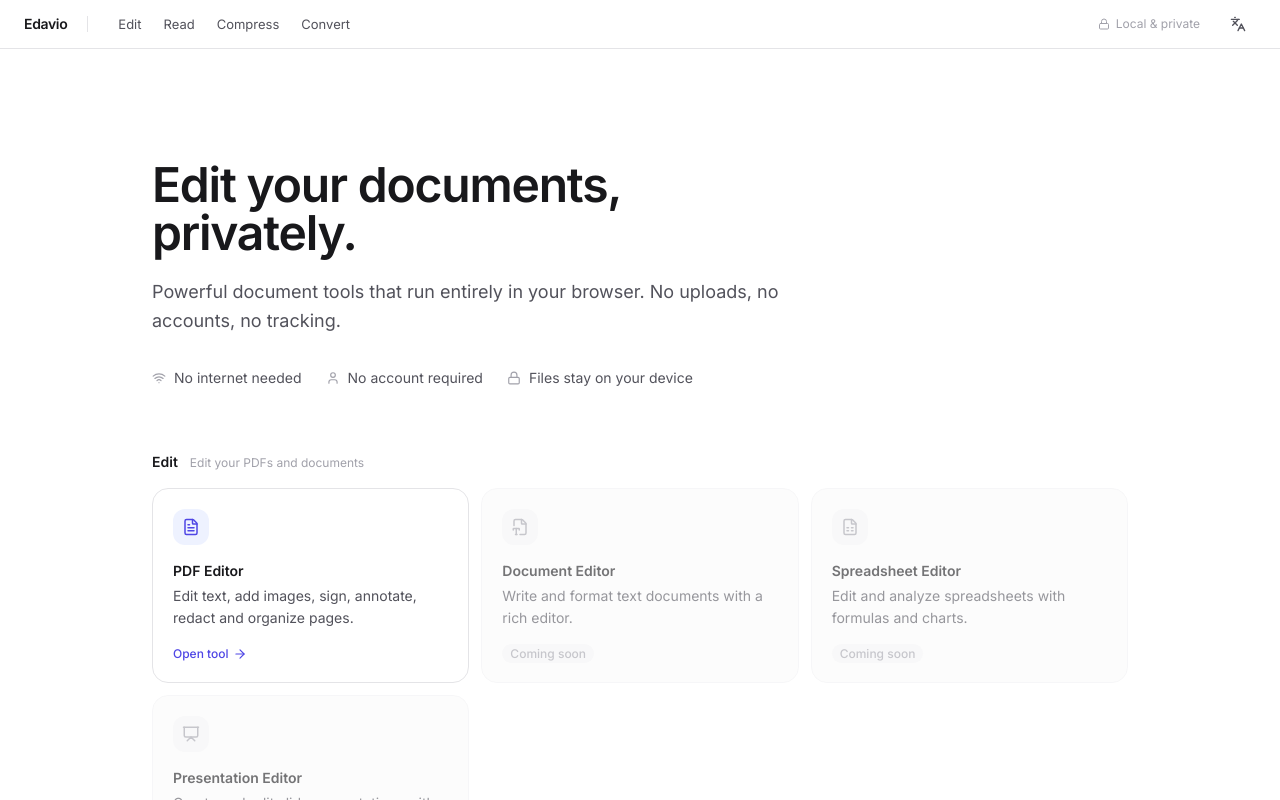
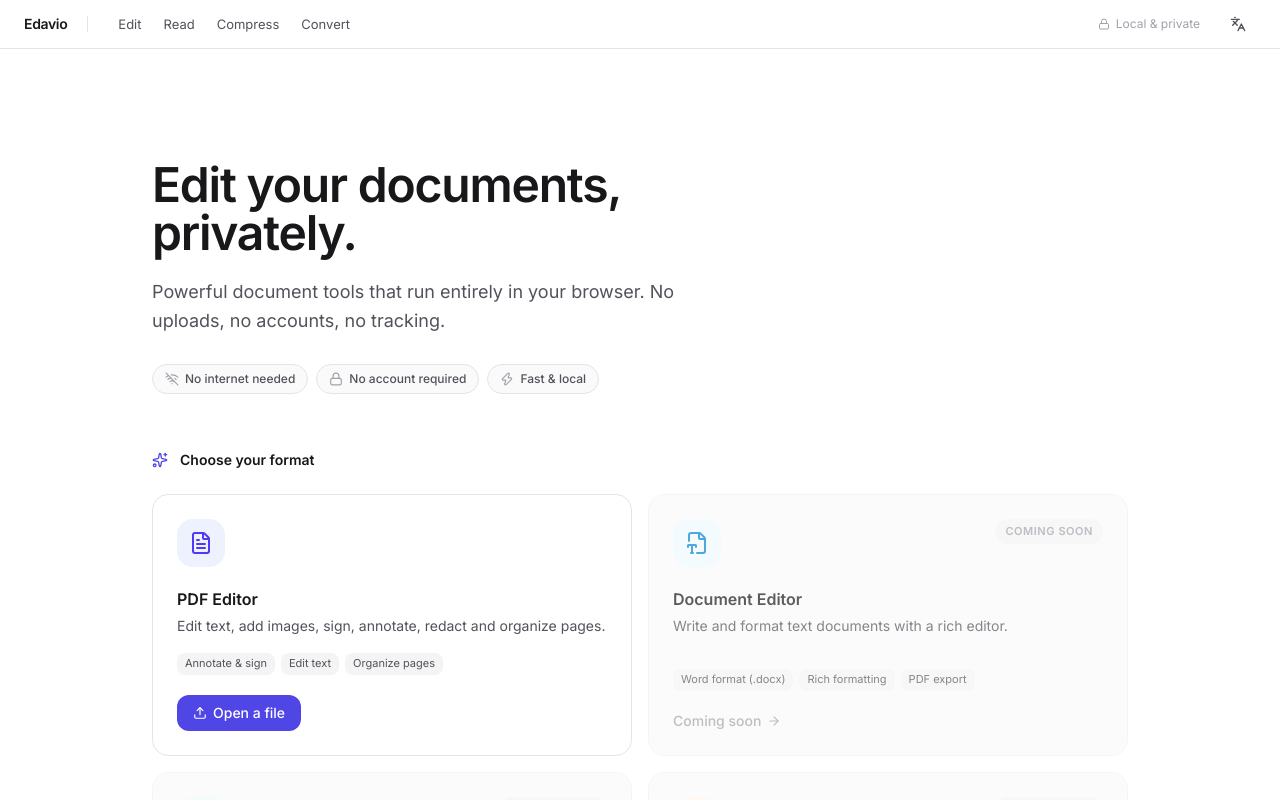
Before and after one commit to Julien2712/edavio, a React (Vite) app: page / in a window 1280 px wide. Built offline with nearby package versions, Linux system fonts and the light colour scheme.

Commit message:
feat(home): tool launcher cards - PDF/Docs/Excel/Diapo with file picker + i18n keys

```diff
--- a/src/core/i18n/locales/en.json
+++ b/src/core/i18n/locales/en.json
@@ -19,10 +19,35 @@
     "subtitle": "Powerful document tools that run entirely in your browser. No uploads, no accounts, no tracking.",
     "tools": "All sections",
     "open": "Open tool",
+    "openFile": "Open a file",
+    "openTool": "Open {{tool}}",
+    "orDrop": "or drag & drop",
     "comingSoon": "Coming soon",
+    "chooseFormat": "Choose your format",
+    "privacyNote": "Your files stay on your device. No uploads, no account required.",
     "heroFeature1": "No internet needed",
     "heroFeature2": "No account required",
-    "heroFeature3": "Files stay on your device"
+    "heroFeature3": "Fast & local",
+    "pdf": {
+      "feat1": "Annotate & sign",
+      "feat2": "Edit text",
+      "feat3": "Organize pages"
+    },
+    "docs": {
+      "feat1": "Word format (.docx)",
+      "feat2": "Rich formatting",
+      "feat3": "PDF export"
+    },
+    "excel": {
+      "feat1": "Excel format (.xlsx)",
+      "feat2": "Formulas & charts",
+      "feat3": "Dynamic tables"
+    },
+    "ppt": {
+      "feat1": "PowerPoint format (.pptx)",
+      "feat2": "Slides & transitions",
+      "feat3": "PDF export"
+    }
   },
   "tools": {
     "pdfEditor": {
--- a/src/core/i18n/locales/fr.json
+++ b/src/core/i18n/locales/fr.json
@@ -19,10 +19,35 @@
     "subtitle": "Des outils puissants qui s'exécutent entièrement dans votre navigateur. Pas de téléversement, pas de compte, pas de traçage.",
     "tools": "Toutes les sections",
     "open": "Ouvrir l'outil",
+    "openFile": "Ouvrir un fichier",
+    "openTool": "Ouvrir {{tool}}",
+    "orDrop": "ou glisser-déposer",
     "comingSoon": "Bientôt disponible",
+    "chooseFormat": "Choisissez votre format",
+    "privacyNote": "Vos fichiers restent sur votre appareil. Aucun envoi de données, aucun compte requis.",
     "heroFeature1": "Sans internet",
     "heroFeature2": "Sans compte",
-    "heroFeature3": "Fichiers sur votre appareil"
+    "heroFeature3": "Rapide & local",
+    "pdf": {
+      "feat1": "Annoter & signer",
+      "feat2": "Modifier le texte",
+      "feat3": "Organiser les pages"
+    },
+    "docs": {
+      "feat1": "Format Word (.docx)",
+      "feat2": "Mise en forme riche",
+      "feat3": "Export PDF"
+    },
+    "excel": {
+      "feat1": "Format Excel (.xlsx)",
+      "feat2": "Formules & graphiques",
+      "feat3": "Tableaux dynamiques"
+    },
+    "ppt": {
+      "feat1": "Format PowerPoint (.pptx)",
+      "feat2": "Diapositives & transitions",
+      "feat3": "Export PDF"
+    }
   },
   "tools": {
     "pdfEditor": {
--- a/src/pages/HomePage.tsx
+++ b/src/pages/HomePage.tsx
@@ -1,114 +1,278 @@
+import { useCallback, useRef } from 'react'
 import { useTranslation } from 'react-i18next'
-import { Link } from 'react-router-dom'
-import { TOOL_SECTIONS } from '@/core/tools/types'
-import { ToolRegistry } from '@/tools'
+import { useNavigate } from 'react-router-dom'
+import {
+  ArrowRight,
+  FileSpreadsheet,
+  FileText,
+  FileType2,
+  Lock,
+  Presentation,
+  Sparkles,
+  Upload,
+  WifiOff,
+  Zap,
+} from 'lucide-react'
 import { cn } from '@/lib/utils'
-import { ArrowRight, Lock, Wifi, User } from 'lucide-react'
 
-function HeroFeature({ icon: Icon, label }: { icon: React.ElementType; label: string }) {
+// ── Types ──────────────────────────────────────────────────────────────────────
+
+interface ToolCard {
+  id: string
+  nameKey: string
+  descriptionKey: string
+  badge?: string
+  color: string
+  iconBg: string
+  icon: React.ElementType
+  route: string
+  accept: string | null
+  available: boolean
+  features: string[]
+}
+
+// ── Tool definitions ───────────────────────────────────────────────────────────
+
+const TOOLS: ToolCard[] = [
+  {
+    id: 'pdf',
+    nameKey: 'tools.pdfEditor.name',
+    descriptionKey: 'tools.pdfEditor.description',
+    color: 'from-indigo-500 to-violet-600',
+    iconBg: 'bg-indigo-50 text-indigo-600 dark:bg-indigo-950 dark:text-indigo-400',
+    icon: FileText,
+    route: '/pdf/edit',
+    accept: 'application/pdf,.pdf',
+    available: true,
+    features: ['home.pdf.feat1', 'home.pdf.feat2', 'home.pdf.feat3'],
+  },
+  {
+    id: 'docs',
+    nameKey: 'tools.documentEditor.name',
+    descriptionKey: 'tools.documentEditor.description',
+    badge: 'home.comingSoon',
+    color: 'from-sky-500 to-blue-600',
+    iconBg: 'bg-sky-50 text-sky-600 dark:bg-sky-950 dark:text-sky-400',
+    icon: FileType2,
+    route: '/documents/edit',
+    accept: '.doc,.docx,application/vnd.openxmlformats-officedocument.wordprocessingml.document',
+    available: false,
+    features: ['home.docs.feat1', 'home.docs.feat2', 'home.docs.feat3'],
+  },
+  {
+    id: 'excel',
+    nameKey: 'tools.spreadsheetEditor.name',
+    descriptionKey: 'tools.spreadsheetEditor.description',
+    badge: 'home.comingSoon',
+    color: 'from-emerald-500 to-teal-600',
+    iconBg: 'bg-emerald-50 text-emerald-600 dark:bg-emerald-950 dark:text-emerald-400',
+    icon: FileSpreadsheet,
+    route: '/spreadsheets/edit',
+    accept: '.xls,.xlsx,application/vnd.openxmlformats-officedocument.spreadsheetml.sheet',
+    available: false,
+    features: ['home.excel.feat1', 'home.excel.feat2', 'home.excel.feat3'],
+  },
+  {
+    id: 'ppt',
+    nameKey: 'tools.presentationEditor.name',
+    descriptionKey: 'tools.presentationEditor.description',
+    badge: 'home.comingSoon',
+    color: 'from-orange-500 to-red-500',
+    iconBg: 'bg-orange-50 text-orange-600 dark:bg-orange-950 dark:text-orange-400',
+    icon: Presentation,
+    route: '/presentations/edit',
+    accept: '.ppt,.pptx,application/vnd.openxmlformats-officedocument.presentationml.presentation',
+    available: false,
+    features: ['home.ppt.feat1', 'home.ppt.feat2', 'home.ppt.feat3'],
+  },
+]
+
+// ── Sub-components ─────────────────────────────────────────────────────────────
+
+function HeroBadge({ icon: Icon, label }: { icon: React.ElementType; label: string }) {
   return (
-    <div className="flex items-center gap-2 text-sm text-[var(--color-text-secondary)]">
-      <Icon className="size-3.5 text-[var(--color-text-tertiary)]" aria-hidden />
+    <span className="inline-flex items-center gap-1.5 rounded-full border border-[var(--color-border)] bg-[var(--color-surface-raised)] px-3 py-1.5 text-xs font-medium text-[var(--color-text-secondary)]">
+      <Icon className="size-3.5 shrink-0 text-[var(--color-text-tertiary)]" aria-hidden />
       {label}
-    </div>
+    </span>
   )
 }
+
+function ToolCardComponent({ tool }: { tool: ToolCard }) {
+  const { t } = useTranslation()
+  const navigate = useNavigate()
+  const fileInputRef = useRef<HTMLInputElement>(null)
+
+  const handleFileChosen = useCallback(
+    (e: React.ChangeEvent<HTMLInputElement>) => {
+      const file = e.target.files?.[0]
+      if (!file) return
+      e.target.value = ''
+      // Navigate to tool route — the tool page picks up the file via a custom
+      // event so it can open it immediately without prop-drilling.
+      const event = new CustomEvent('edavio:open-file', { detail: { file } })
+      window.dispatchEvent(event)
+      navigate(tool.route)
+    },
+    [navigate, tool.route],
+  )
+
+  const handleOpen = useCallback(() => {
+    if (!tool.available) return
+    fileInputRef.current?.click()
+  }, [tool.available])
+
+  const handleKeyDown = useCallback(
+    (e: React.KeyboardEvent) => {
+      if (e.key === 'Enter' || e.key === ' ') {
+        e.preventDefault()
+        handleOpen()
+      }
+    },
+    [handleOpen],
+  )
+
+  const Icon = tool.icon
+
+  return (
+    <article
+      role={tool.available ? 'button' : undefined}
+      tabIndex={tool.available ? 0 : undefined}
+      onClick={handleOpen}
+      onKeyDown={handleKeyDown}
+      aria-label={tool.available ? t('home.openTool', { tool: t(tool.nameKey) }) : undefined}
+      className={cn(
+        'group relative flex flex-col rounded-2xl border p-6 transition-all duration-200 select-none',
+        tool.available
+          ? 'cursor-pointer border-[var(--color-border)] bg-[var(--color-surface)] hover:border-[var(--color-accent)] hover:shadow-[var(--shadow-lg)]'
+          : 'cursor-default border-[var(--color-border-subtle)] bg-[var(--color-surface-raised)] opacity-70',
+      )}
+    >
+      {/* Top row: icon + badge */}
+      <div className="mb-5 flex items-start justify-between gap-3">
+        <div
+          className={cn(
+            'flex size-12 items-center justify-center rounded-xl transition-transform duration-200',
+            tool.iconBg,
+            tool.available && 'group-hover:scale-110',
+          )}
+        >
+          <Icon className="size-6" aria-hidden />
+        </div>
+
+        {tool.badge && (
+          <span className="rounded-full bg-[var(--color-surface-sunken)] px-2.5 py-1 text-[11px] font-semibold uppercase tracking-wider text-[var(--color-text-tertiary)]">
+            {t(tool.badge)}
+          </span>
+        )}
+      </div>
+
+      {/* Title + description */}
+      <h2 className="text-base font-semibold text-[var(--color-text-primary)]">{t(tool.nameKey)}</h2>
+      <p className="mt-1 flex-1 text-sm leading-relaxed text-[var(--color-text-secondary)]">
+        {t(tool.descriptionKey)}
+      </p>
+
+      {/* Feature pills */}
+      <ul className="mt-4 flex flex-wrap gap-1.5" aria-label="Fonctionnalités">
+        {tool.features.map((fk) => (
+          <li
+            key={fk}
+            className="rounded-md bg-[var(--color-surface-sunken)] px-2 py-0.5 text-[11px] text-[var(--color-text-secondary)]"
+          >
+            {t(fk)}
+          </li>
+        ))}
+      </ul>
+
+      {/* CTA */}
+      <div className="mt-5 flex items-center gap-2">
+        {tool.available ? (
+          <>
+            <span className="inline-flex items-center gap-1.5 rounded-lg bg-[var(--color-accent)] px-4 py-2 text-sm font-medium text-white transition-colors group-hover:bg-[var(--color-accent-hover)]">
+              <Upload className="size-3.5" aria-hidden />
+              {t('home.openFile')}
+            </span>
+            <span className="text-xs text-[var(--color-text-tertiary)] transition-opacity group-hover:opacity-100 opacity-0">
+              {t('home.orDrop')}
+            </span>
+          </>
+        ) : (
+          <span className="inline-flex items-center gap-1.5 text-sm font-medium text-[var(--color-text-tertiary)]">
+            {t('home.comingSoon')}
+            <ArrowRight className="size-3.5" />
+          </span>
+        )}
+      </div>
+
+      {/* Gradient accent bar on hover */}
+      {tool.available && (
+        <span
+          className={cn(
+            'absolute inset-x-0 bottom-0 h-0.5 rounded-b-2xl bg-gradient-to-r opacity-0 transition-opacity duration-200 group-hover:opacity-100',
+            tool.color,
+          )}
+          aria-hidden
+        />
+      )}
+
+      <input
+        ref={fileInputRef}
+        type="file"
+        accept={tool.accept ?? undefined}
+        className="sr-only"
+        tabIndex={-1}
+        onChange={handleFileChosen}
+      />
+    </article>
+  )
+}
+
+// ── Page ───────────────────────────────────────────────────────────────────────
 
 export default function HomePage() {
   const { t } = useTranslation()
 
   return (
-    <div className="mx-auto w-full max-w-5xl px-4 pb-20 sm:px-6">
-      <section className="pt-20 pb-16 sm:pt-28">
+    <div className="mx-auto w-full max-w-5xl px-4 pb-24 sm:px-6">
+
+      {/* ── Hero ── */}
+      <section className="pt-20 pb-14 sm:pt-28">
         <div className="max-w-2xl">
           <h1 className="text-4xl font-semibold tracking-tight text-[var(--color-text-primary)] sm:text-5xl">
             {t('home.title')}
           </h1>
-          <p className="mt-5 text-lg leading-relaxed text-[var(--color-text-secondary)]">
+          <p className="mt-5 max-w-xl text-lg leading-relaxed text-[var(--color-text-secondary)]">
             {t('home.subtitle')}
           </p>
-          <div className="mt-8 flex flex-wrap gap-x-6 gap-y-2">
-            <HeroFeature icon={Wifi} label={t('home.heroFeature1')} />
-            <HeroFeature icon={User} label={t('home.heroFeature2')} />
-            <HeroFeature icon={Lock} label={t('home.heroFeature3')} />
+          <div className="mt-7 flex flex-wrap gap-2">
+            <HeroBadge icon={WifiOff} label={t('home.heroFeature1')} />
+            <HeroBadge icon={Lock}    label={t('home.heroFeature2')} />
+            <HeroBadge icon={Zap}     label={t('home.heroFeature3')} />
           </div>
         </div>
       </section>
 
-      <div className="space-y-12">
-        {TOOL_SECTIONS.map((section) => {
-          const tools = ToolRegistry.list().filter((tool) => tool.section === section)
-          if (tools.length === 0) return null
-          return (
-            <section key={section}>
-              <div className="mb-4 flex items-baseline gap-3">
-                <h2 className="text-sm font-semibold text-[var(--color-text-primary)]">
-                  {t(`sections.${section}`)}
-                </h2>
-                <span className="text-xs text-[var(--color-text-tertiary)]">
-                  {t(`sectionHints.${section}`)}
-                </span>
-              </div>
-              <ul className="grid gap-3 sm:grid-cols-2 lg:grid-cols-3">
-                {tools.map((tool) => {
-                  const available = tool.status === 'available'
-                  const link = !!tool.component
-                  const card = (
-                    <div
-                      className={cn(
-                        'group flex h-full flex-col rounded-xl border p-5 transition-colors',
-                        available
-                          ? 'border-[var(--color-border)] bg-[var(--color-surface)] hover:border-[var(--color-accent)]'
-                          : link
-                            ? 'border-[var(--color-border)] bg-[var(--color-surface)] hover:border-[var(--color-text-tertiary)]'
-                            : 'border-[var(--color-border-subtle)] bg-[var(--color-surface-raised)] opacity-60',
-                      )}
-                    >
-                      <div
-                        className={cn(
-                          'mb-4 inline-flex size-9 items-center justify-center rounded-lg',
-                          available
-                            ? 'bg-[var(--color-accent-light)] text-[var(--color-accent)]'
-                            : 'bg-[var(--color-surface-sunken)] text-[var(--color-text-tertiary)]',
-                        )}
-                      >
-                        <tool.icon className="size-[18px]" aria-hidden />
-                      </div>
-                      <h3 className="text-sm font-semibold text-[var(--color-text-primary)]">{t(tool.nameKey)}</h3>
-                      <p className="mt-1 flex-1 text-sm leading-relaxed text-[var(--color-text-secondary)]">
-                        {t(tool.descriptionKey)}
-                      </p>
-                      <div className="mt-4 text-xs">
-                        {available ? (
-                          <span className="inline-flex items-center gap-1 font-medium text-[var(--color-accent)] transition-all group-hover:gap-2">
-                            {t('home.open')}
-                            <ArrowRight className="size-3.5" />
-                          </span>
-                        ) : (
-                          <span className="rounded-full bg-[var(--color-surface-sunken)] px-2 py-0.5 font-medium text-[var(--color-text-tertiary)]">
-                            {t('home.comingSoon')}
-                          </span>
-                        )}
-                      </div>
-                    </div>
-                  )
-                  return (
-                    <li key={tool.id}>
-                      {link ? (
-                        <Link to={tool.route} className="block h-full rounded-xl">
-                          {card}
-                        </Link>
-                      ) : (
-                        card
-                      )}
-                    </li>
-                  )
-                })}
-              </ul>
-            </section>
-          )
-        })}
-      </div>
+      {/* ── Tool cards ── */}
+      <section>
+        <div className="mb-6 flex items-center gap-3">
+          <Sparkles className="size-4 text-[var(--color-accent)]" aria-hidden />
+          <h2 className="text-sm font-semibold text-[var(--color-text-primary)]">
+            {t('home.chooseFormat')}
+          </h2>
+        </div>
+
+        <div className="grid gap-4 sm:grid-cols-2">
+          {TOOLS.map((tool) => (
+            <ToolCardComponent key={tool.id} tool={tool} />
+          ))}
+        </div>
+      </section>
+
+      {/* ── Footer note ── */}
+      <p className="mt-10 text-center text-xs text-[var(--color-text-disabled)]">
+        {t('home.privacyNote')}
+      </p>
     </div>
   )
 }
```
Also changed, not shown: src/tools/pdf/PdfEditorPage.tsx (+10 -0 lines).
